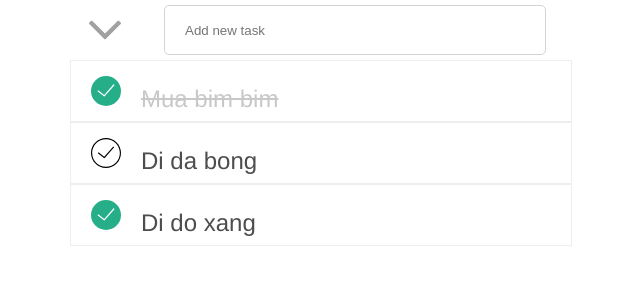
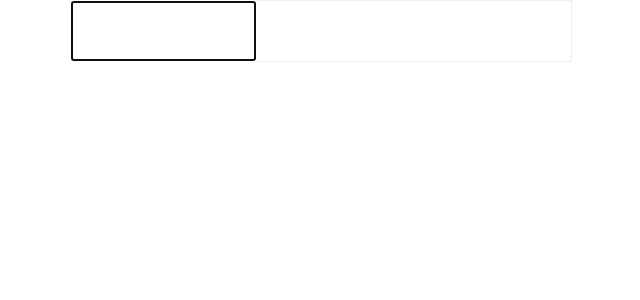
Before and after one commit to laughlamz/react, a React (Create React App) app: page / in a window 1280 px wide. Shown: the top 300 px of the page, without its empty margins (320-960 px from the left). Built offline with nearby package versions, Linux system fonts and the light colour scheme.

Commit message:
after 2s, then focus, but if dont have wait 2s -> wrong .. Virtual DOM render Truely DOM

```diff
--- a/src/App.js
+++ b/src/App.js
@@ -1,89 +1,13 @@
 import React, { Component } from 'react';
-import logo from './logo.svg';
 import './App.css';
 import TodoItem from './components/TodoItem';
-import tick from './images/tick.svg';
 
 class App extends Component {
-
-  constructor() {
-    super();
-
-    this.state = {
-      newItem: '',
-      todoItem: [
-        { tittle: 'Mua bim bim', isComplete: true},
-        { tittle: 'Di da bong', isComplete: false},
-        { tittle: 'Di do xang', isComplete: 5}
-      ]
-    };
-
-    this.onItemClicked = this.onItemClicked.bind(this); // bỏ được vì, gọi hàm + use return (event) lúc truyền
-    this.onKeyUp = this.onKeyUp.bind(this);
-    this.onChange = this.onChange.bind(this);
-  }
-
-  onItemClicked(item) {
-    return (event) => {
-      // console.log(item);
-      const isComplete = item.isComplete;
-      const { todoItem } = this.state;
-      const index = todoItem.indexOf(item);
-      this.setState({
-        todoItem: [
-          ...todoItem.slice(0, index),
-          {
-            ...item,
-            isComplete: !isComplete
-          },
-          ...todoItem.slice(index + 1)
-        ]
-      });
-    };
-  }
-
-  onKeyUp(event) {
-    // console.log(event.target.value);
-    if(event.keyCode === 13) {
-      let text = event.target.value;
-      if(!text)
-        return;
-
-      text = text.trim();
-
-       if(!text)
-        return;
-
-      this.setState({
-        newItem: '',
-        todoItem: [
-          { tittle: text, isComplete: false },
-          ...this.state.todoItem
-        ]
-      });
-    }
-  }
-
-  onChange(event) {
-    this.setState({
-      newItem: event.target.value
-    });
-  }
-
   render() {
-    const { todoItem, newItem } = this.state;
-    // console.log(todoItem);
 
     return (
       <div className="App">
-          <div className="Header">
-            <img src={tick} width={32} height={32} />
-            <input type="text" placeholder="Add new task" onKeyUp={this.onKeyUp} value={newItem} onChange={this.onChange}/>
-          </div>
-          {todoItem.length > 0 && todoItem.map((item, index) =>
-            (<TodoItem key={index} item={item} onClick={this.onItemClicked(item)}/>)
-          )}
-          {todoItem.length === 0 && 'Nothing here'}
+          <TodoItem />
       </div>
     );
   }
--- a/src/components/TodoItem.js
+++ b/src/components/TodoItem.js
@@ -1,39 +1,25 @@
 import React, { Component } from 'react';
-import classNames from 'classnames';
-import PropTypes from 'prop-types';
-
 import './TodoItem.css';
-import check from '../images/check.svg';
-import uncheck from '../images/uncheck.svg';
 
 class TodoItem extends Component {
+    constructor(props) {
+        super(props);
+        this.inputElement = React.createRef();
+
+        setTimeout(() => this.inputElement.current.focus(), 2000);
+
+        // this can't run, error, cause we have to wait virtual DOM -> truely DOM
+        // this.inputElement.current.focus()
+    }
+
     render() {
-        const { item, onClick } = this.props;
-        let url = uncheck;
-        if (item.isComplete) {
-            url = check;
-        }
-
         return (
-
-            <div className={classNames('TodoItem', {'TodoItem-complete': item.isComplete === true})}>
-                <img onClick={onClick} className="checkImg" src={url} />
-                <p>{this.props.item.tittle}</p>
+            <div className="TodoItem">
+                <input type="text" ref={this.inputElement}/>
             </div>
         );
     }
 }
 
-TodoItem.propTypes = {
-    item: PropTypes.shape({
-        tittle: PropTypes.string.isRequired,        // isRequired depend on coder
-        isComplete: PropTypes.bool.isRequired
-    }),
-    onClick: PropTypes.func
-};
-
-// TodoItem.defaultProps = {
-//     name: 'Test'                                    // if don't have, then default is ...
-// }
 
 export default TodoItem;
```
